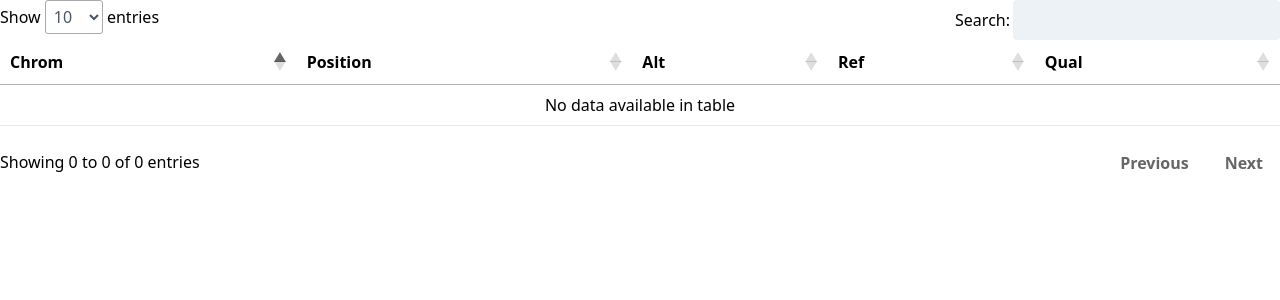
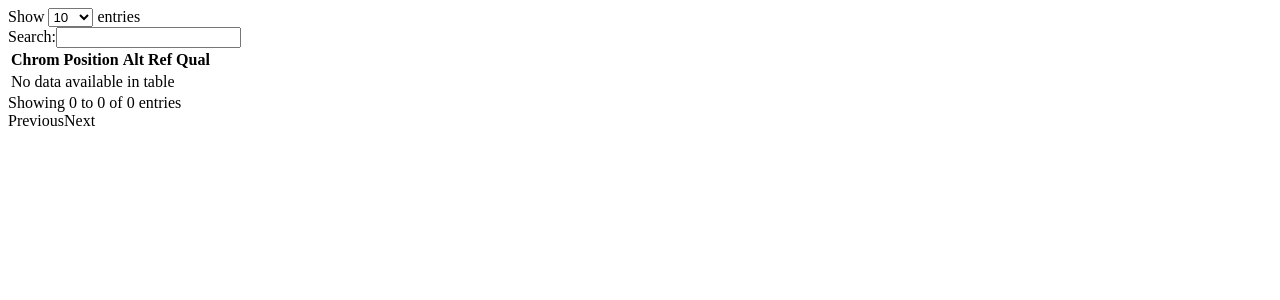
Before and after one commit to christopher-schroeder/tiger, a Flask app: template vui/templates/bootstrap_table.html in a window 1280 px wide. Shown: the top 300 px of the page. Run offline with Flask 3, Linux system fonts and the light colour scheme; the template is opened without the code that fills it, so the values that code supplies are empty; some libraries are stand-ins or nearby versions.

Commit message:
code change for column with

```diff
--- a/vui/templates/base.html
+++ b/vui/templates/base.html
@@ -2,119 +2,23 @@
 <html>
 
 <head>
-  <title>{{ title }}</title>
-  <!-- <link href="https://cdn.jsdelivr.net/npm/bootstrap@5.0.1/dist/css/bootstrap.min.css" rel="stylesheet" integrity="sha384-+0n0xVW2eSR5OomGNYDnhzAbDsOXxcvSN1TPprVMTNDbiYZCxYbOOl7+AMvyTG2x" crossorigin="anonymous">
-    <link rel="stylesheet" type="text/css" href="https://cdn.datatables.net/1.10.25/css/dataTables.bootstrap5.css"> -->
-  <!-- <script type="text/javascript" charset="utf8" src="https://code.jquery.com/jquery-3.6.0.min.js"></script> -->
-
   <!--Replace with your tailwind.css once created-->
-  <link href="https://unpkg.com/tailwindcss@2.2.19/dist/tailwind.min.css" rel=" stylesheet">
+  <!-- <link href="https://unpkg.com/tailwindcss@2.2.19/dist/tailwind.min.css" rel=" stylesheet"> -->
   <!--Regular Datatables CSS-->
-  <link href="https://cdn.datatables.net/1.10.19/css/jquery.dataTables.min.css" rel="stylesheet">
+  <!-- <link href="https://cdn.datatables.net/1.13.4/css/jquery.dataTables.min.css" rel="stylesheet"> -->
   <!--Responsive Extension Datatables CSS-->
-  <link href="https://cdn.datatables.net/responsive/2.2.3/css/responsive.dataTables.min.css" rel="stylesheet">
-
-  <style>
-    /*Overrides for Tailwind CSS */
-
-    /*Form fields*/
-    .dataTables_wrapper select,
-    .dataTables_wrapper .dataTables_filter input {
-      color: #4a5568;
-      /*text-gray-700*/
-      padding-left: 1rem;
-      /*pl-4*/
-      padding-right: 1rem;
-      /*pl-4*/
-      padding-top: .5rem;
-      /*pl-2*/
-      padding-bottom: .5rem;
-      /*pl-2*/
-      line-height: 1.25;
-      /*leading-tight*/
-      border-width: 2px;
-      /*border-2*/
-      border-radius: .25rem;
-      border-color: #edf2f7;
-      /*border-gray-200*/
-      background-color: #edf2f7;
-      /*bg-gray-200*/
-    }
-
-    /*Row Hover*/
-    table.dataTable.hover tbody tr:hover,
-    table.dataTable.display tbody tr:hover {
-      background-color: #ebf4ff;
-      /*bg-indigo-100*/
-    }
-
-    /*Pagination Buttons*/
-    .dataTables_wrapper .dataTables_paginate .paginate_button {
-      font-weight: 700;
-      /*font-bold*/
-      border-radius: .25rem;
-      /*rounded*/
-      border: 1px solid transparent;
-      /*border border-transparent*/
-    }
-
-    /*Pagination Buttons - Current selected */
-    .dataTables_wrapper .dataTables_paginate .paginate_button.current {
-      color: #fff !important;
-      /*text-white*/
-      box-shadow: 0 1px 3px 0 rgba(0, 0, 0, .1), 0 1px 2px 0 rgba(0, 0, 0, .06);
-      /*shadow*/
-      font-weight: 700;
-      /*font-bold*/
-      border-radius: .25rem;
-      /*rounded*/
-      background: #667eea !important;
-      /*bg-indigo-500*/
-      border: 1px solid transparent;
-      /*border border-transparent*/
-    }
-
-    /*Pagination Buttons - Hover */
-    .dataTables_wrapper .dataTables_paginate .paginate_button:hover {
-      color: #fff !important;
-      /*text-white*/
-      box-shadow: 0 1px 3px 0 rgba(0, 0, 0, .1), 0 1px 2px 0 rgba(0, 0, 0, .06);
-      /*shadow*/
-      font-weight: 700;
-      /*font-bold*/
-      border-radius: .25rem;
-      /*rounded*/
-      background: #667eea !important;
-      /*bg-indigo-500*/
-      border: 1px solid transparent;
-      /*border border-transparent*/
-    }
-
-    /*Add padding to bottom border */
-    table.dataTable.no-footer {
-      border-bottom: 1px solid #e2e8f0;
-      /*border-b-1 border-gray-300*/
-      margin-top: 0.75em;
-      margin-bottom: 0.75em;
-    }
-
-    /*Change colour of responsive icon*/
-    table.dataTable.dtr-inline.collapsed>tbody>tr>td:first-child:before,
-    table.dataTable.dtr-inline.collapsed>tbody>tr>th:first-child:before {
-      background-color: #667eea !important;
-      /*bg-indigo-500*/
-    }
-  </style>
+  <!-- <link href="https://cdn.datatables.net/fixedcolumns/4.2.2/css/fixedColumns.dataTables.min.css" rel="stylesheet"> -->
+  <!-- <link href="https://cdn.datatables.net/responsive/2.2.3/css/responsive.dataTables.min.css" rel="stylesheet"> -->
+  <link rel="stylesheet" href="{{ url_for('static', filename = 'datatable.css') }}">
 </head>
 
 <body>
   {% block content %}{% endblock %}
-  <script type="text/javascript" src="https://code.jquery.com/jquery-3.4.1.min.js"></script>
+  <script type="text/javascript" src="https://code.jquery.com/jquery-3.5.1.js"></script>
 
   <!--Datatables -->
-  <script src="https://cdn.datatables.net/1.10.19/js/jquery.dataTables.min.js"></script>
-  <script src="https://cdn.datatables.net/responsive/2.2.3/js/dataTables.responsive.min.js"></script>
+  <script src="https://cdn.datatables.net/1.13.4/js/jquery.dataTables.min.js"></script>
+  <!-- <script src="https://cdn.datatables.net/responsive/2.2.3/js/dataTables.responsive.min.js"></script> -->
   {% block scripts %}{% endblock %}
 </body>
-
 </html>
```
Also changed, not shown: vui/templates/ajax_table.html (+12 -7 lines), vui/static/datatables.min.js (deleted), 2 other files.
